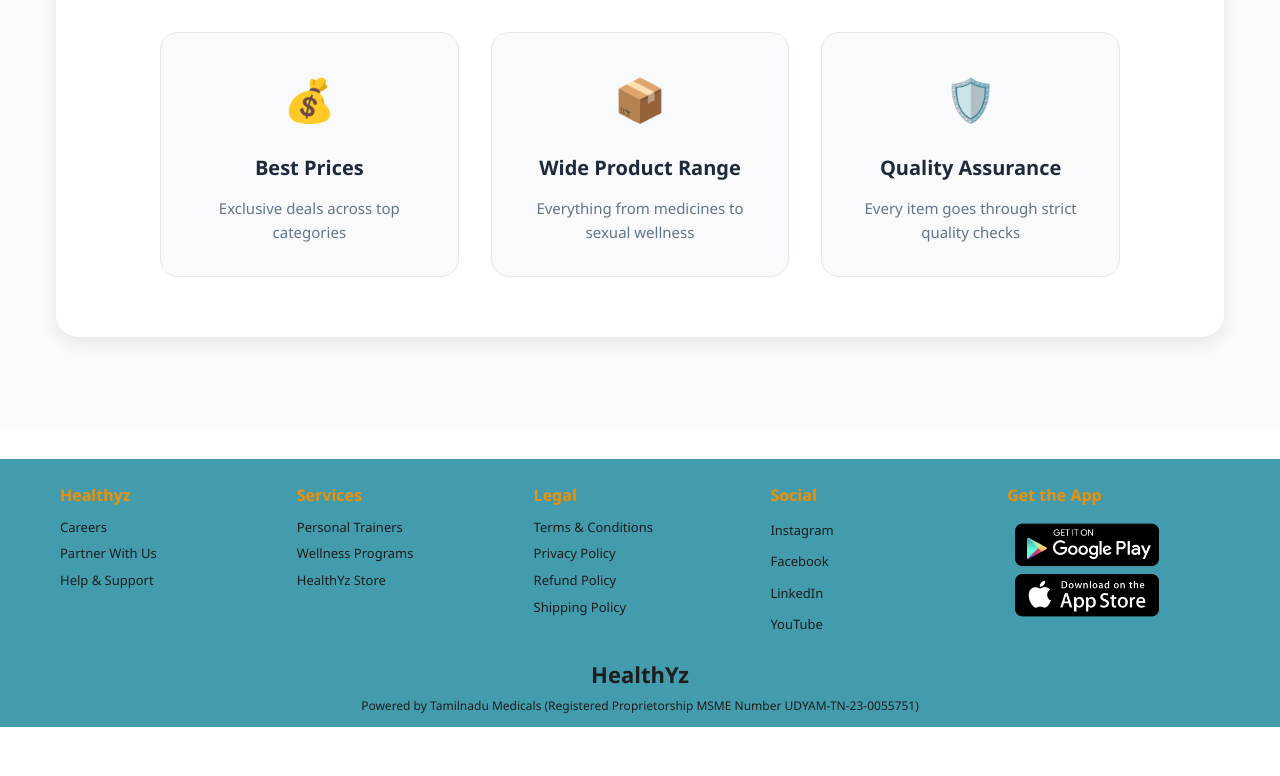
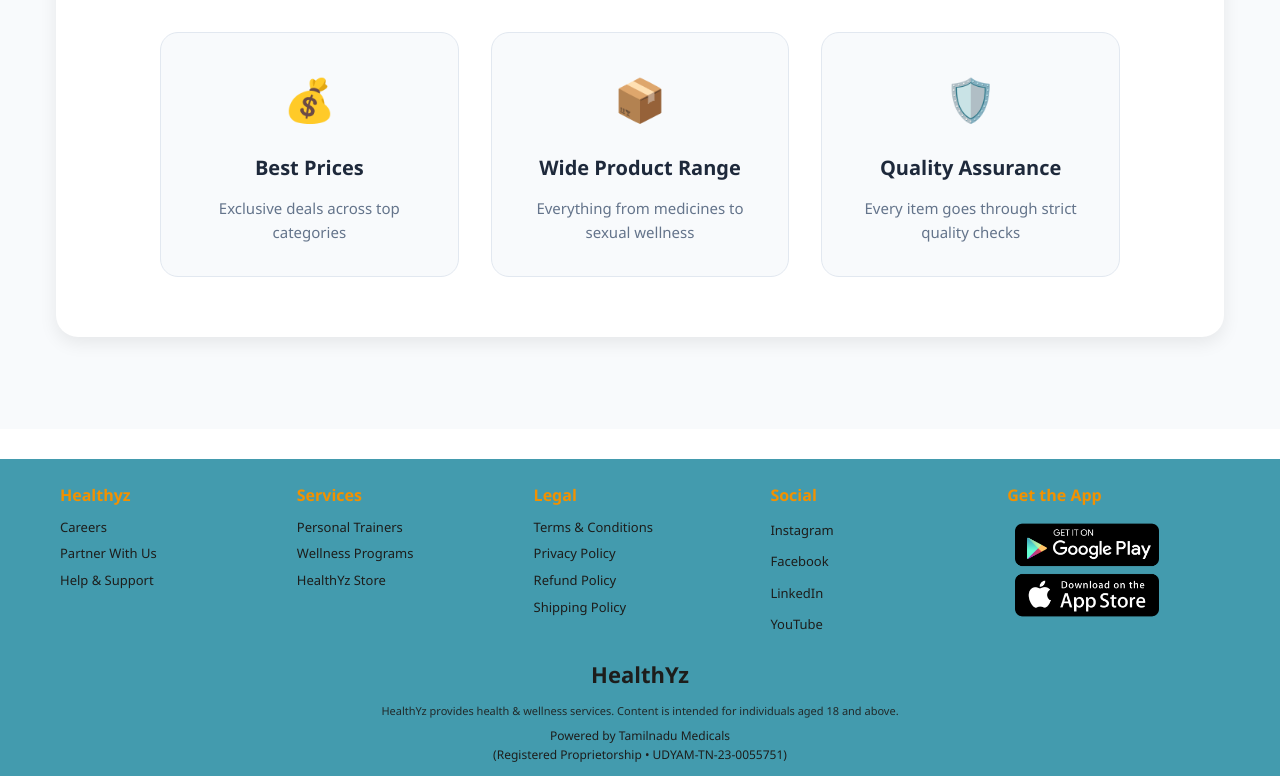
Before and after one commit to yasinmohamedb-netizen/healthyz-web, a React (Create React App) app: page / in a window 1280 px wide. Shown: the part 3317-4093 px from the top of the page. Before the commit the page ends 4044 px from the top, so only its background shows below. Built offline with nearby package versions, Linux system fonts and the light colour scheme; no server answers; the database is empty.

Commit message:
Updated Footer.jsx with 18+ disclaimer and branding fixes

```diff
--- a/src/components/Footer.jsx
+++ b/src/components/Footer.jsx
@@ -41,7 +41,9 @@
             transition: color 0.2s ease;
           }
 
-  .footer-item:hover { color: white; }
+          .footer-item:hover {
+            color: white;
+          }
 
           .social-icons {
             list-style: none;
@@ -58,11 +60,20 @@
             text-decoration: none;
           }
 
-  .social-icons li a:hover { color: #F29100; }
+          .social-icons li a:hover {
+            color: #F29100;
+          }
 
           .download-apps img {
             width: 160px;
             max-width: 100%;
+          }
+
+          .disclaimer {
+            font-size: 11px;
+            color: #1D1D1B;
+            margin-top: 10px;
+            opacity: 0.9;
           }
 
           @media (max-width: 480px) {
@@ -96,7 +107,7 @@
             <Link to="/store" className="footer-item">HealthYz Store</Link>
           </div>
 
-          {/* Column 3 - Legal */}
+          {/* Column 3 */}
           <div>
             <h4 className="footer-title">Legal</h4>
             <Link to="/terms" className="footer-item">Terms & Conditions</Link>
@@ -105,14 +116,14 @@
             <Link to="/shipping-policy" className="footer-item">Shipping Policy</Link>
           </div>
 
-          {/* Column 4 - Social */}
+          {/* Column 4 */}
           <div>
             <h4 className="footer-title">Social</h4>
             <ul className="social-icons">
-              <li><a href="https://instagram.com" target="_blank">Instagram</a></li>
-              <li><a href="https://facebook.com" target="_blank">Facebook</a></li>
-              <li><a href="https://linkedin.com" target="_blank">LinkedIn</a></li>
-              <li><a href="https://youtube.com" target="_blank">YouTube</a></li>
+              <li><a href="https://instagram.com" target="_blank" rel="noreferrer">Instagram</a></li>
+              <li><a href="https://facebook.com" target="_blank" rel="noreferrer">Facebook</a></li>
+              <li><a href="https://linkedin.com" target="_blank" rel="noreferrer">LinkedIn</a></li>
+              <li><a href="https://youtube.com" target="_blank" rel="noreferrer">YouTube</a></li>
             </ul>
           </div>
 
@@ -138,17 +149,22 @@
             HealthYz
           </h2>
 
-          {/* Required by Cashfree */}
+          {/* 18+ Disclaimer */}
+          <p className="disclaimer">
+            HealthYz provides health & wellness services. Content is intended for individuals aged 18 and above.
+          </p>
+
+          {/* Proprietorship Info */}
           <p
             style={{
-              marginTop: "4px",
+              marginTop: "6px",
               fontSize: "12px",
               color: "#1D1D1B",
             }}
           >
             Powered by Tamilnadu Medicals
-(Registered Proprietorship MSME Number UDYAM-TN-23-0055751)
-
+            <br />
+            (Registered Proprietorship • UDYAM-TN-23-0055751)
           </p>
         </div>
       </footer>
```
Lines whose indentation alone changed are shown as unchanged.
